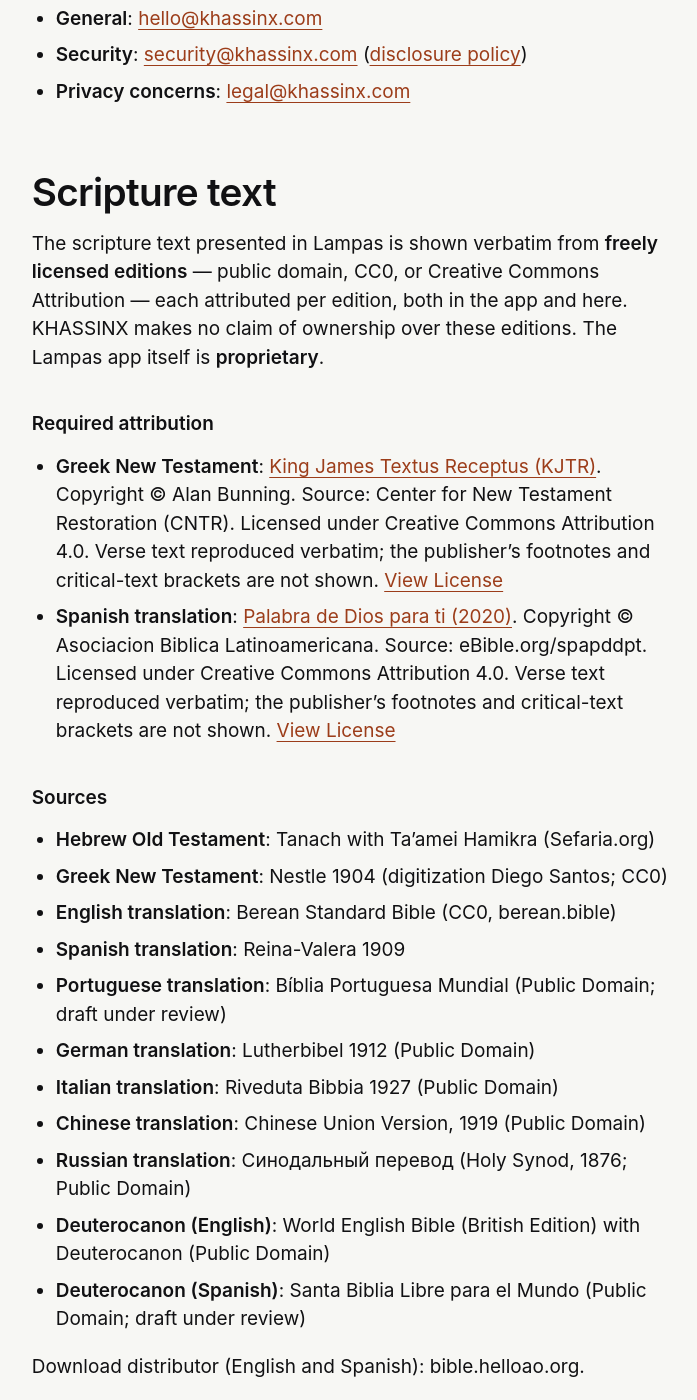
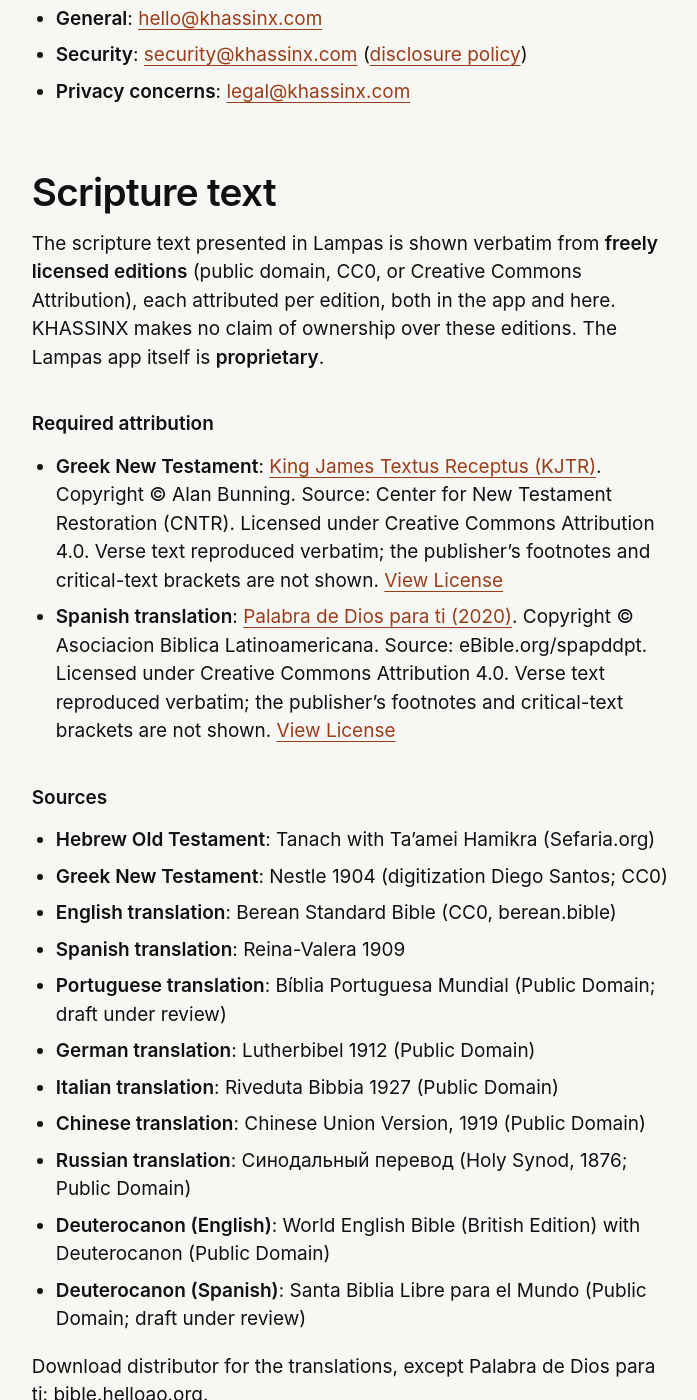
Before and after one commit to KhassinX/lampas-web, a Jekyll site: the page built from legal/index.md, in a window 1280 px wide and 1400 px high, scrolled down 741 px. Shown: the whole window, without its empty margins (22-719 px from the left). Built offline with Jekyll 4.4.1, drawn with Linux system fonts in a browser that asks for light colours.

Commit message:
legal: entrada del texto sagrado sin raya; helloao dice qué distribuye (EN/ES)
Co-Authored-By: Claude Opus 5.5 <noreply@anthropic.com>
Claude-Session: https://claude.ai/code/session_01HcbMZm97AK2qBxhKYzgV1m

```diff
--- a/legal/index.md
+++ b/legal/index.md
@@ -30,7 +30,7 @@ Short aliases: [/privacy/](/legal/privacy/) · [/terms/](/legal/terms/)
 
 ## Scripture text
 
-The scripture text presented in Lampas is shown verbatim from **freely licensed editions** — public domain, CC0, or Creative Commons Attribution — each attributed per edition, both in the app and here. KHASSINX makes no claim of ownership over these editions. The Lampas app itself is **proprietary**.
+The scripture text presented in Lampas is shown verbatim from **freely licensed editions** (public domain, CC0, or Creative Commons Attribution), each attributed per edition, both in the app and here. KHASSINX makes no claim of ownership over these editions. The Lampas app itself is **proprietary**.
 
 ### Required attribution
 
@@ -51,7 +51,7 @@ The scripture text presented in Lampas is shown verbatim from **freely licensed
 - **Deuterocanon (English)**: World English Bible (British Edition) with Deuterocanon (Public Domain)
 - **Deuterocanon (Spanish)**: Santa Biblia Libre para el Mundo (Public Domain; draft under review)
 
-Download distributor (English and Spanish): bible.helloao.org.
+Download distributor for the translations, except Palabra de Dios para ti: bible.helloao.org.
 
 ## Trademarks
 
```
Also changed, not shown: es/legal/index.md (+2 -2 lines).
